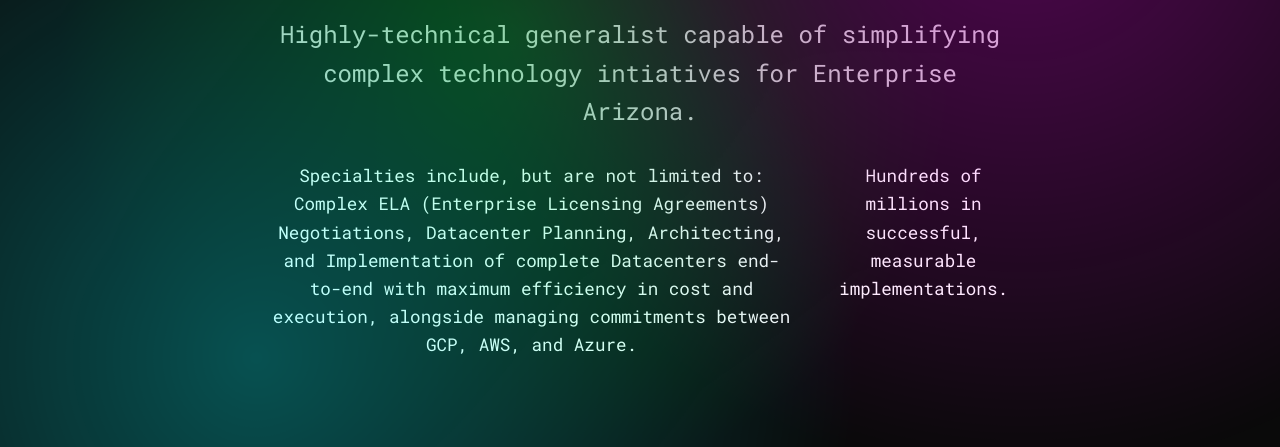
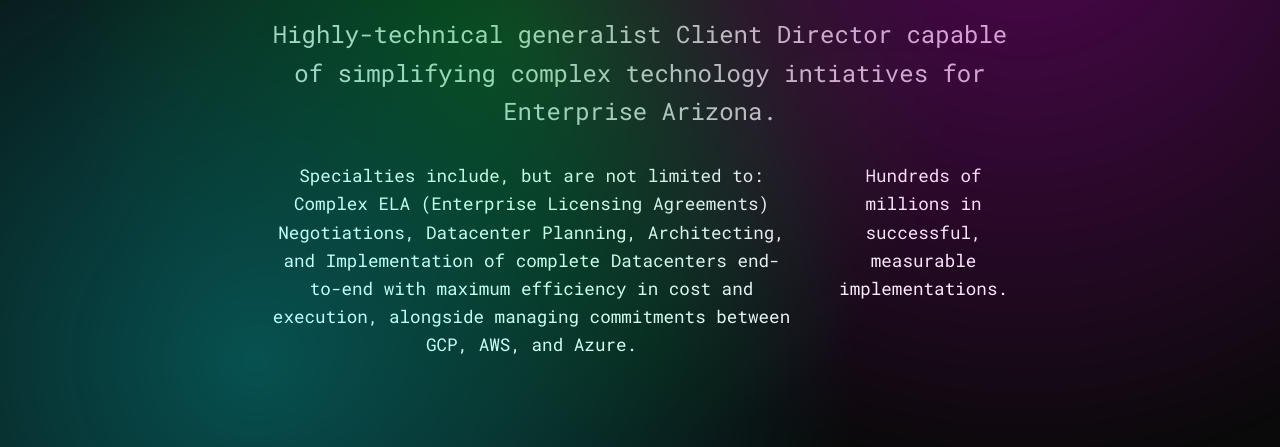
Before and after one commit to 8E23M2VRC60/dryfire-simulator, a plain HTML site: page index.html in a window 1280 px wide. Shown: the part 353-800 px from the top of the page. Drawn offline with Linux system fonts and the light colour scheme.

Commit message:
Update hero subtitle for clarity and role change

```diff
--- a/index.html
+++ b/index.html
@@ -25,7 +25,7 @@
         <section id="home" class="hero">
             <div class="hero-content">
                 <h1 class="hero-title">Jake Gray</h1>
-                <p class="hero-subtitle">Highly-technical generalist capable of simplifying complex technology intiatives for Enterprise Arizona.</p>
+                <p class="hero-subtitle">Highly-technical generalist Client Director capable of simplifying complex technology intiatives for Enterprise Arizona.</p>
                 <div class="hero-stats">
                     <span>Specialties include, but are not limited to: Complex ELA (Enterprise Licensing Agreements) Negotiations, Datacenter Planning, Architecting, and Implementation of complete Datacenters end-to-end with maximum efficiency in cost and execution, alongside managing commitments between GCP, AWS, and Azure.  </span>
                     <span>Hundreds of millions in successful, measurable implementations. </span>
```
